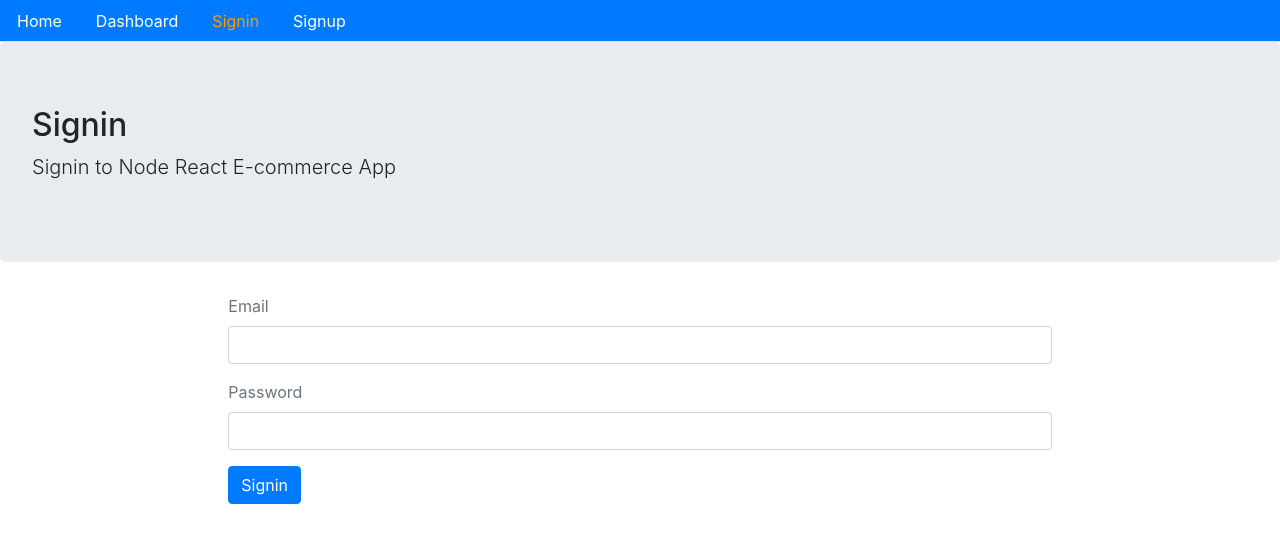
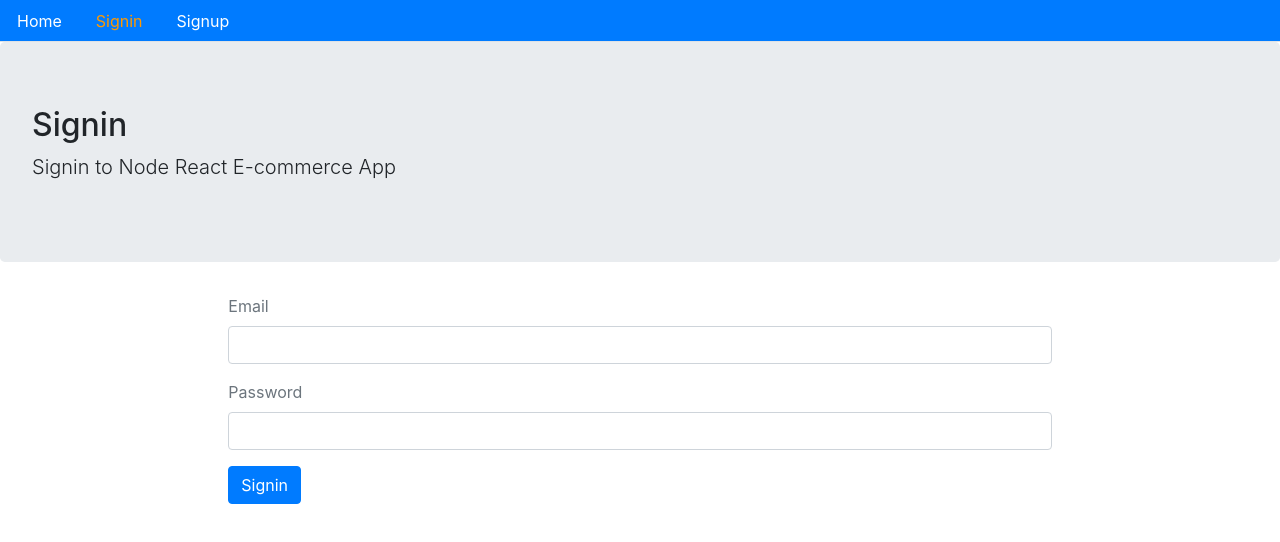
Before and after one commit to FeliIsra/E-commerce, a React (Create React App) app in the folder frontend/: page /signin in a window 1280 px wide. Shown: the top 542 px of the page. Built offline with nearby package versions, Linux system fonts and the light colour scheme.

Commit message:
Admin Routes

```diff
--- a/frontend/src/Routes.js
+++ b/frontend/src/Routes.js
@@ -4,7 +4,9 @@
 import Signin from "./user/Signin";
 import Home from "./core/Home";
 import PrivateRoute from "./auth/PrivateRoutes";
+import AdminRoutes from './auth/AdminRoutes';
 import UserDashboard from "./user/UserDashboard";
+import AdminDashboard from "./user/AdminDashboard";
 
 function  Routes() {
     return (
@@ -14,6 +16,7 @@
                 <Route path="/signin" exact component={Signin}/>
                 <Route path="/signup" exact component={Signup}/>
                 <PrivateRoute path='/user/dashboard' exact component={UserDashboard}/>
+                <AdminRoutes path='/admin/dashboard' exact component={AdminDashboard}/>
             </Switch>
         </BrowserRouter>
     )
--- a/frontend/src/core/Menu.js
+++ b/frontend/src/core/Menu.js
@@ -1,17 +1,17 @@
-import React, { Fragment } from "react";
-import { Link, withRouter } from "react-router-dom";
-import { signout, isAuthenticated } from "../auth";
+import React, {Fragment} from "react";
+import {Link, withRouter} from "react-router-dom";
+import {signout, isAuthenticated} from "../auth";
 
 
 const isActive = (history, path) => {
     if (history.location.pathname === path) {
-        return { color: "#ff9900" };
+        return {color: "#ff9900"};
     } else {
-        return { color: "#ffffff" };
+        return {color: "#ffffff"};
     }
 };
 
-const Menu = ({ history }) => (
+const Menu = ({history}) => (
     <div>
         <ul className="nav nav-tabs bg-primary">
             <li className="nav-item">
@@ -24,6 +24,20 @@
                 </Link>
             </li>
 
+
+            {isAuthenticated() && isAuthenticated().user.role === 1 && (
+                <li className="nav-item">
+                    <Link
+                        className="nav-link"
+                        style={isActive(history, "/admin/dashboard")}
+                        to="/admin/dashboard"
+                    >
+                        Dashboard
+                    </Link>
+                </li>
+            )}
+
+            {isAuthenticated() && isAuthenticated().user.role === 0 && (
                 <li className="nav-item">
                     <Link
                         className="nav-link"
@@ -33,6 +47,7 @@
                         Dashboard
                     </Link>
                 </li>
+            )}
 
             {!isAuthenticated() && (
                 <Fragment>
@@ -62,7 +77,7 @@
                 <li className="nav-item">
                     <span
                         className="nav-link"
-                        style={{ cursor: "pointer", color: "#ffffff" }}
+                        style={{cursor: "pointer", color: "#ffffff"}}
                         onClick={() =>
                             signout(() => {
                                 history.push("/");
--- a/frontend/src/user/Signin.js
+++ b/frontend/src/user/Signin.js
@@ -86,6 +86,10 @@
                 return <Redirect to={'/user/dashboard'} />
             }
         }
+
+        if(isAuthenticated()){
+            return <Redirect to={'/'} />
+        }
     }
 
     return(
--- a/frontend/src/user/UserDashboard.js
+++ b/frontend/src/user/UserDashboard.js
@@ -3,7 +3,7 @@
 import {isAuthenticated} from "../auth";
 import { Link } from "react-router-dom";
 
-function dashboard() {
+function UserDashboard() {
 
     const {user: {_id ,name, email, role}} = isAuthenticated()
 
@@ -48,7 +48,7 @@
     }
 
     return(
-        <Layout title={"Dashboard"} description={`G,Day ${name}!`} className="container-fluid">
+        <Layout title={"Dashboard"} description={`G, Day ${name}!`} className="container-fluid">
             <div className='row'>
                 <div className='col-3'>
                     {userLink()}
@@ -62,4 +62,4 @@
     )
 }
 
-export default dashboard
+export default UserDashboard
```
Lines whose indentation alone changed are shown as unchanged.
